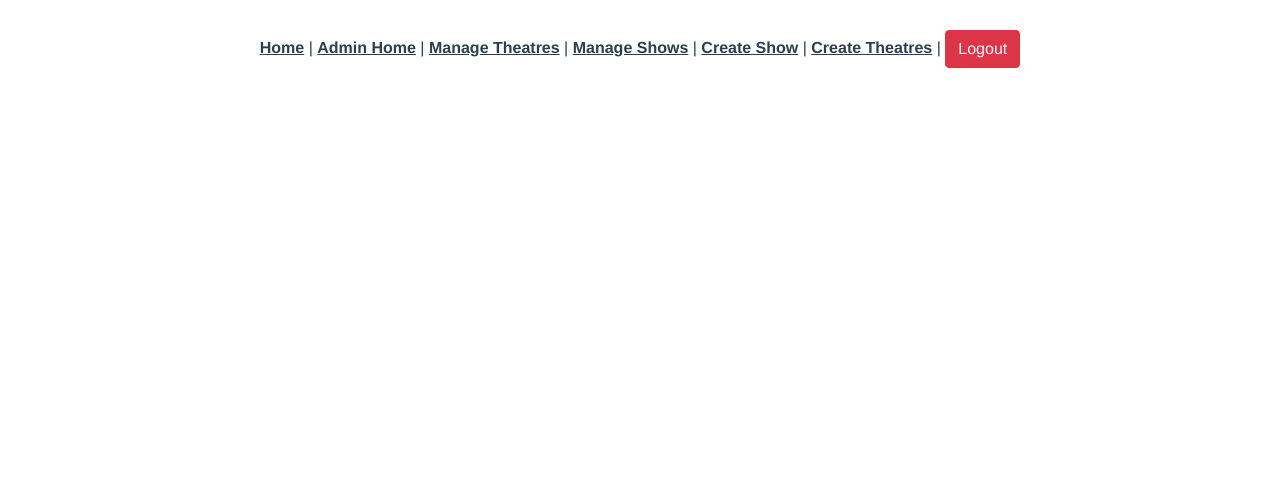
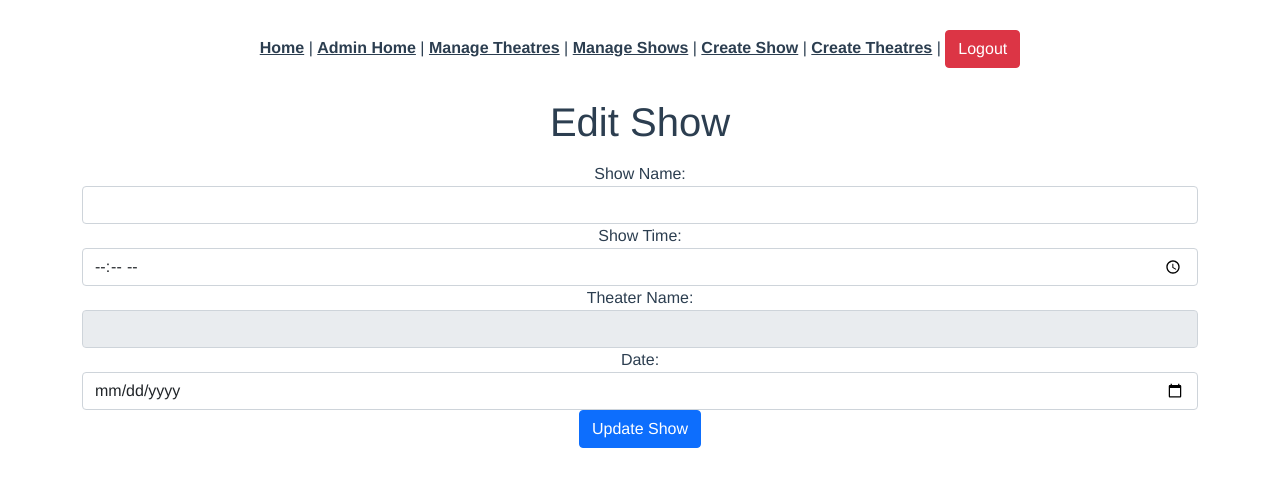
Before and after one commit to Sahil1021/Tshow, a Vue app: page /shows/edit/1 in a window 1280 px wide. Shown: the top 486 px of the page. Built offline with nearby package versions, Linux system fonts and the light colour scheme; no server answers; sample sign-in values are in the browser's storage.

Commit message:
shows frontend

```diff
--- a/src/router/index.js
+++ b/src/router/index.js
@@ -10,6 +10,7 @@ import CreateTheatre from "../views/CreateTheatre.vue";
 import CreateShow from "../views/CreateShow.vue";
 import ShowList from "../views/ShowList.vue";
 import EditTheatre from "../views/EditTheatre.vue";
+import EditShow from "../views/EditShow.vue";
 
 const routes = [
   { path: "/", name: "Home", component: Home },
@@ -57,6 +58,11 @@ const routes = [
     name: "EditTheatre",
     component: EditTheatre,
   },
+  {
+    path: "/shows/edit/:id", // Add dynamic segment for theatre ID
+    name: "EditShow",
+    component: EditShow,
+  },
 ];
 
 const router = createRouter({
--- a/src/views/CreateShow.vue
+++ b/src/views/CreateShow.vue
@@ -8,12 +8,29 @@
       <label>Show Name:</label>
       <input class="form-control" v-model="showName" type="text" required />
       <br />
+      <label>Genre:</label>
+      <input class="form-control" v-model="showGenre" type="text" required />
+      <br />
       <label>Show Date:</label>
       <input class="form-control" v-model="showDate" type="date" required />
       <br />
       <label>Show Time:</label>
       <input class="form-control" v-model="showTime" type="time" required />
       <br />
+      <label>Ticket Price:</label>
+      <input
+        class="form-control"
+        v-model="ticketPrice"
+        type="number"
+        required
+      />
+      <br />
+      <label>Description:</label>
+      <textarea class="form-control" v-model="showDescription"></textarea>
+      <br />
+      <!-- <label>Image:</label>
+      <input type="file" @change="onFileChange" accept="image/*" />
+      <br /> -->
       <button class="btn btn-primary" type="submit">Create Show</button>
     </form>
     <p v-if="errorMessage">{{ errorMessage }}</p>
@@ -30,6 +47,10 @@ export default {
       showDate: "",
       showTime: "",
       errorMessage: "",
+      showDescription: "",
+      showGenre: "",
+      ticketPrice: "",
+      // showImage: null,
     };
   },
   methods: {
@@ -40,6 +61,11 @@ export default {
           name: this.showName,
           date: this.showDate,
           time: this.showTime,
+          description: this.showDescription,
+          genre: this.showGenre,
+          ticket_price: this.ticketPrice,
+
+          // showImage: this.showImage,
         };
         const response = await api.post("/shows", showData);
 
@@ -50,7 +76,11 @@ export default {
           this.showName = "";
           this.showDate = "";
           this.showTime = "";
-          this.errorMessage = ""; // Clear any previous error message
+          this.errorMessage = "";
+          this.showDescription = "";
+          this.showGenre = "";
+          this.ticketPrice = "";
+          // this.showImage = null; // Clear any previous error message
         }
       } catch (error) {
         if (error.response && error.response.status === 404) {
@@ -62,6 +92,9 @@ export default {
         console.error(error);
       }
     },
+    // onFileChange(event) {
+    //   this.showImage = event.target.files[0];
+    // },
   },
 };
 </script>
--- /dev/null
+++ b/src/views/EditShow.vue
@@ -0,0 +1,98 @@
+<template>
+  <div class="container">
+    <h1 class="mb-3">Edit Show</h1>
+    <form @submit.prevent="updateShow">
+      <div class="form-group">
+        <label for="showName">Show Name:</label>
+        <input
+          v-model="form.name"
+          type="text"
+          class="form-control"
+          id="showName"
+          required
+        />
+      </div>
+      <div class="form-group">
+        <label for="showTime">Show Time:</label>
+        <input
+          v-model="form.time"
+          type="time"
+          class="form-control"
+          id="showTime"
+          required
+        />
+      </div>
+      <div class="form-group">
+        <label for="theatreInput">Theater Name:</label>
+        <input
+          v-model="form.theatre_name"
+          type="text"
+          class="form-control"
+          id="theatreInput"
+          :disabled="true"
+        />
+      </div>
+      <div class="form-group">
+        <label for="showDate">Date:</label>
+        <input
+          v-model="form.date"
+          type="date"
+          class="form-control"
+          id="showDate"
+          required
+        />
+      </div>
+      <button type="submit" class="btn btn-primary">Update Show</button>
+    </form>
+  </div>
+</template>
+
+<script>
+import api from "../api";
+
+export default {
+  data() {
+    return {
+      form: {
+        name: "",
+        time: "",
+        theatre_name: "",
+        date: "",
+      },
+    };
+  },
+  async created() {
+    // Fetch the show data for editing and set it to the form
+    const showId = this.$route.params.id;
+    try {
+      const response = await api.get(`/shows/${showId}`);
+      this.form = response.data;
+    } catch (error) {
+      console.error("Error fetching show data for editing:", error);
+    }
+  },
+  methods: {
+    async updateShow() {
+      const showId = this.$route.params.id;
+      try {
+        const response = await api.put(`/shows/${showId}`, {
+          name: this.form.name,
+          time: this.form.time,
+          date: this.form.date,
+        });
+
+        console.log("Update Show Response:", response);
+
+        if (response.status === 200) {
+          // Show success alert
+          alert("Show updated successfully!");
+          // Redirect back to the ShowsList page after updating
+          this.$router.push({ name: "ShowList" });
+        }
+      } catch (error) {
+        console.error("Error updating show:", error);
+      }
+    },
+  },
+};
+</script>
--- a/src/views/ShowList.vue
+++ b/src/views/ShowList.vue
@@ -1,8 +1,8 @@
 <template>
   <div class="container">
     <h1 class="mb-3">Shows List</h1>
-    <div class="form-group">
-      <label for="dateInput">Select Date:</label>
+    <div class="form-group w-50 mx-auto">
+      <label for="dateInput">Filter shows by Date:</label>
       <input
         type="date"
         class="form-control"
@@ -11,16 +11,16 @@
         @change="filterShows"
       />
     </div>
-    <!-- <div class="form-group">
-      <label for="theaterInput">Enter Theater Name:</label>
+    <div class="form-group w-50 mx-auto">
+      <label for="theaterInput">Filter shows by Theater Name:</label>
       <input
         type="text"
         class="form-control"
         id="theaterInput"
         v-model="theaterInput"
-        @input="filterShows"
+        @input="searchByTheater"
       />
-    </div> -->
+    </div>
     <div class="row mt-3" v-if="filteredShows.length > 0">
       <div
         class="col-12 col-sm-6 col-md-6 mb-4"
@@ -33,10 +33,28 @@
               Show {{ show.id }}
             </h5>
             <p class="card-text">Show Name: {{ show.name }}</p>
+            <p class="card-text">Genre: {{ show.genre }}</p>
             <p class="card-text">Theater Name: {{ show.theatre_name }}</p>
             <p class="card-text">Theater address: {{ show.theatre_address }}</p>
             <p class="card-text">Date: {{ show.date }}</p>
             <p class="card-text">Show Time: {{ show.time }}</p>
+            <p class="card-text">Ticket Price: {{ show.ticket_price }}</p>
+            <p class="card-text">Description: {{ show.description }}</p>
+
+            <div class="d-flex justify-content-center">
+              <router-link
+                :to="{ name: 'EditShow', params: { id: show.id } }"
+                class="btn btn-primary mr-2"
+              >
+                <i class="fa fa-edit"></i> Edit
+              </router-link>
+              <button
+                @click="showDeleteConfirmation(show.id)"
+                class="btn btn-danger ml-2"
+              >
+                <i class="fa fa-trash"></i> Delete
+              </button>
+            </div>
           </div>
         </div>
       </div>
@@ -45,6 +63,18 @@
     <router-link to="/shows/create" class="btn btn-primary mb-4"
       >Create New Show</router-link
     >
+
+    <div v-if="showConfirmationPrompt" class="confirmation-prompt">
+      <div class="prompt-container bg-white p-4 rounded">
+        <p>Are you sure you want to delete this show?</p>
+        <div class="d-flex justify-content-end">
+          <button @click="deleteShow" class="btn btn-danger">Delete</button>
+          <button @click="cancelDeletion" class="btn btn-secondary ml-2">
+            Cancel
+          </button>
+        </div>
+      </div>
+    </div>
   </div>
 </template>
 
@@ -55,8 +85,10 @@ export default {
   data() {
     return {
       shows: [],
-      selectedDate: "", // Variable to hold the selected date
-      theaterInput: "", // Variable to hold the input theater name
+      selectedDate: "",
+      theaterInput: "",
+      showConfirmationPrompt: false,
+      selectedShowId: null,
     };
   },
   async created() {
@@ -87,7 +119,7 @@ export default {
           showDate.toDateString() === selectedDate.toDateString();
 
         // Use includes for partial theater name match
-        const isTheaterMatch = !keyword || theaterName.includes(keyword);
+        const isTheaterMatch = keyword === "" || theaterName === keyword; // Only display exact matches
 
         return isDateMatch && isTheaterMatch;
       });
@@ -103,6 +135,41 @@ export default {
         return []; // Return an empty array in case of an error
       }
     },
+
+    showDeleteConfirmation(showId) {
+      this.selectedShowId = showId;
+      this.showConfirmationPrompt = true;
+    },
+
+    cancelDeletion() {
+      this.showConfirmationPrompt = false;
+    },
+    deleteShow() {
+      // Construct the request data to include the theatre_id
+      const requestData = {
+        theatre_id:
+          this.shows.find((show) => show.id === this.selectedShowId)
+            ?.theatre_id || null,
+      };
+
+      api
+        .delete(`/shows/${this.selectedShowId}`, { data: requestData })
+        .then((response) => {
+          if (response.status === 200) {
+            this.shows = this.shows.filter(
+              (show) => show.id !== this.selectedShowId
+            );
+            console.log("Show deleted successfully");
+          } else {
+            console.error("Error deleting show:", response.data.error);
+          }
+        })
+        .catch((error) => {
+          console.error("Error deleting show:", error);
+        });
+
+      this.showConfirmationPrompt = false;
+    },
   },
 };
 </script>
```
